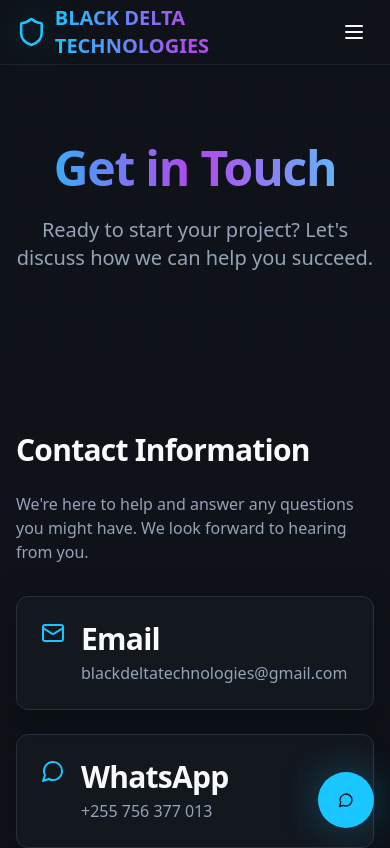
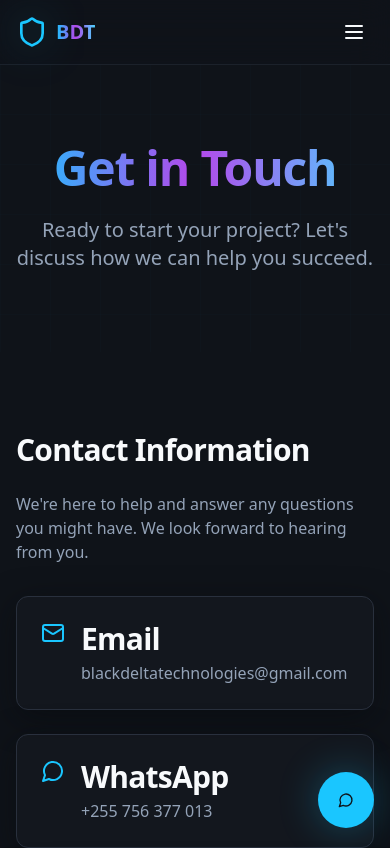
Before and after one commit to blackdeltatechnologies/delta-bloom-web, a React (Vite) app: page /contact in a window 390 px wide. Shown: the top 848 px of the page. Built offline with nearby package versions, Linux system fonts and the light colour scheme; the HTML template or start-up script is replaced by a standard one.

Commit message:
Make navigation name responsive
Show full company name on desktop and abbreviated version on mobile in the navigation by toggling visibility with responsive classes.

```diff
--- a/src/components/Navigation.tsx
+++ b/src/components/Navigation.tsx
@@ -24,7 +24,8 @@ export const Navigation = () => {
           <Link to="/" className="flex items-center gap-2 group">
             <Shield className="w-8 h-8 text-primary animate-glow" />
             <span className="text-xl font-bold text-gradient">
-              BLACK DELTA TECHNOLOGIES
+              <span className="hidden md:inline">BLACK DELTA TECHNOLOGIES</span>
+              <span className="inline md:hidden">BDT</span>
             </span>
           </Link>
 
```
